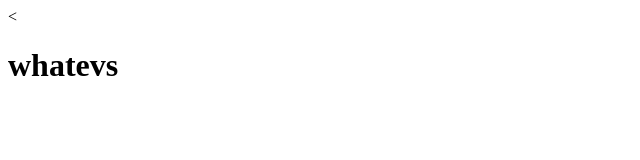
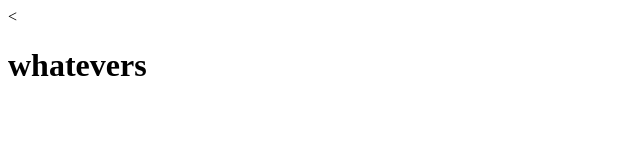
Before and after one commit to immichellegrady/git-one, a plain HTML site: page index.html in a window 1280 px wide. Shown: the full height of the page, 0-640 px from the left. Drawn offline with Linux system fonts and the light colour scheme.

Commit message:
change h1 text

```diff
--- a/index.html
+++ b/index.html
@@ -5,6 +5,6 @@
     <title>whooos</title>
   </head>
   <body>
-    <h1>whatevs</h1>
+    <h1>whatevers</h1>
   </body>
 </html>
```
